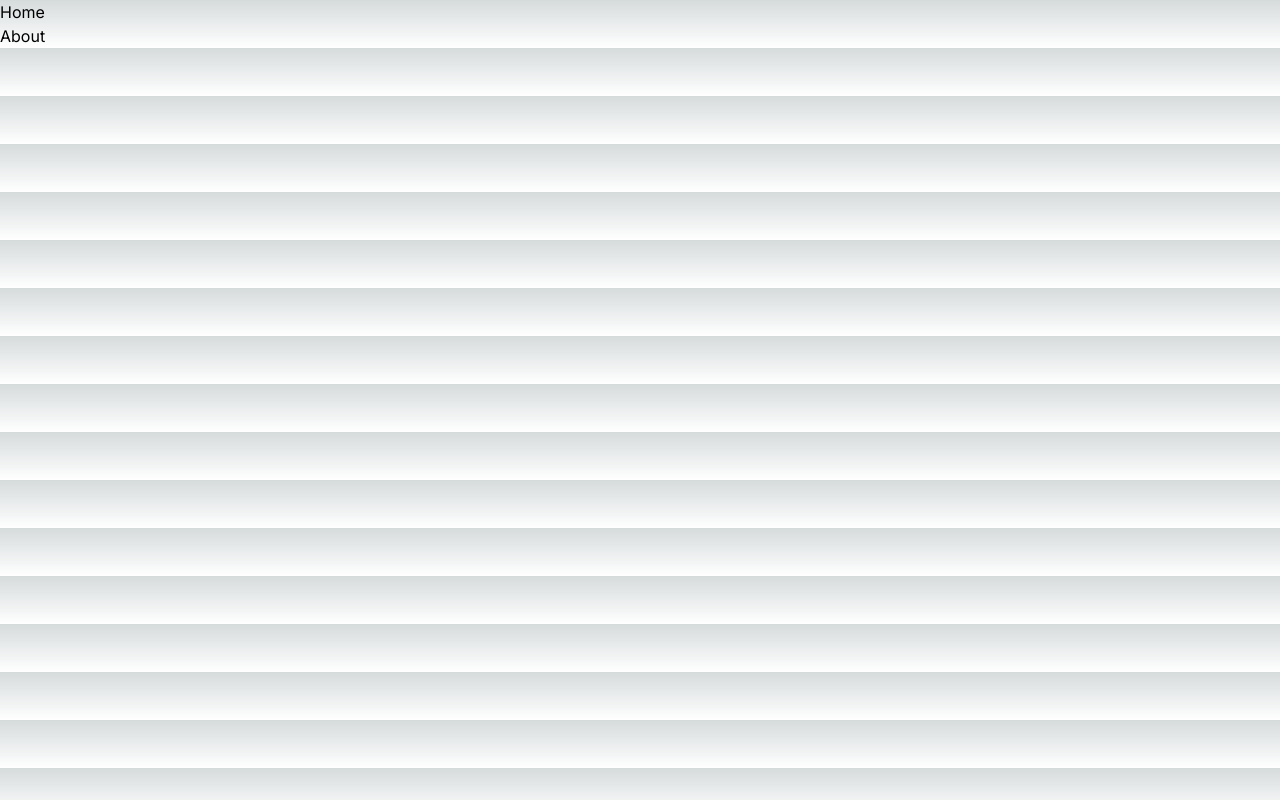
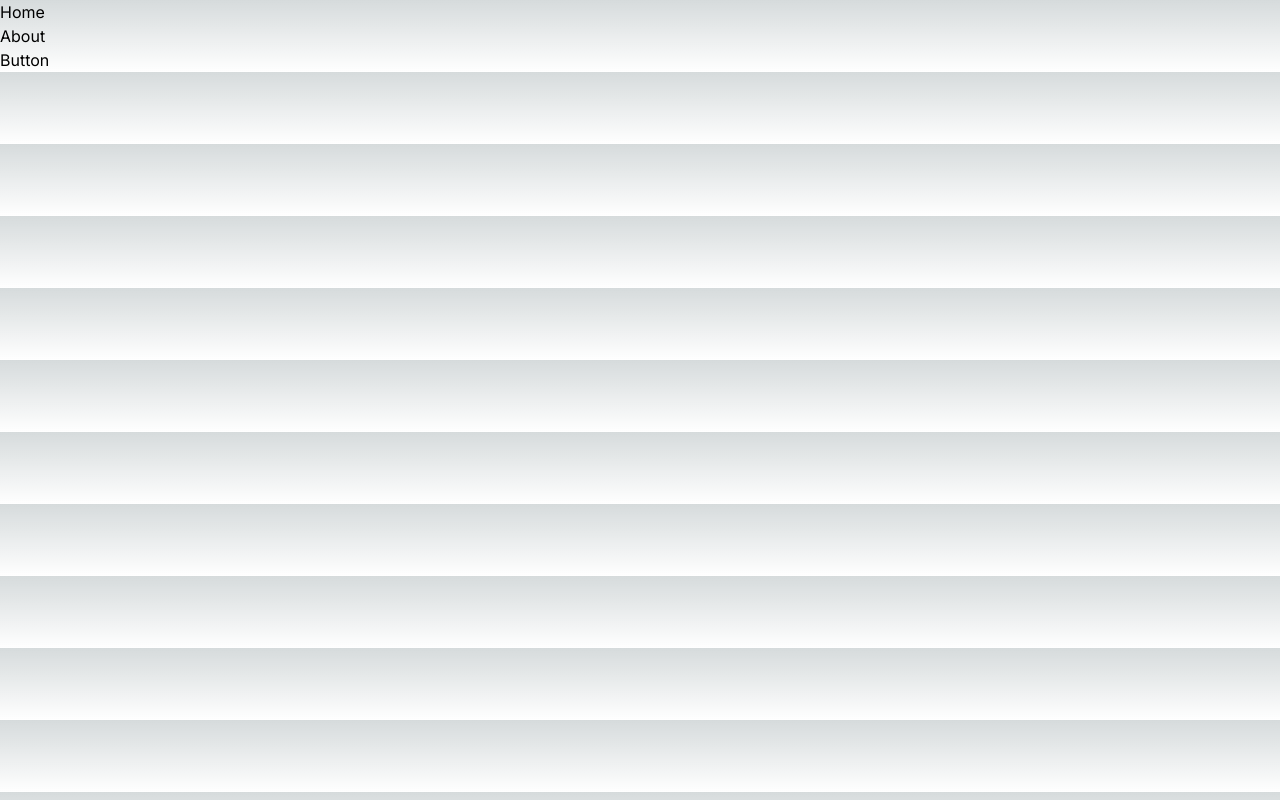
Before and after one commit to gusyoldi/intervals, a Next.js app: page / in a window 1280 px wide. Built offline with nearby package versions, Linux system fonts and the light colour scheme.

Commit message:
agrega un boton

```diff
--- a/app/page.tsx
+++ b/app/page.tsx
@@ -1,3 +1,4 @@
+import Button from "@/ui/Button/Button";
 import Link from "next/link";
 
 export default function Page() {
@@ -5,6 +6,7 @@
     <div>
       <h1>Home</h1>
       <Link href="/about">About</Link>
+      <Button />
     </div>
   );
 }
--- /dev/null
+++ b/ui/Button/Button.tsx
@@ -0,0 +1,5 @@
+const Button = () => {
+  return <div>Button</div>;
+};
+
+export default Button;
```
